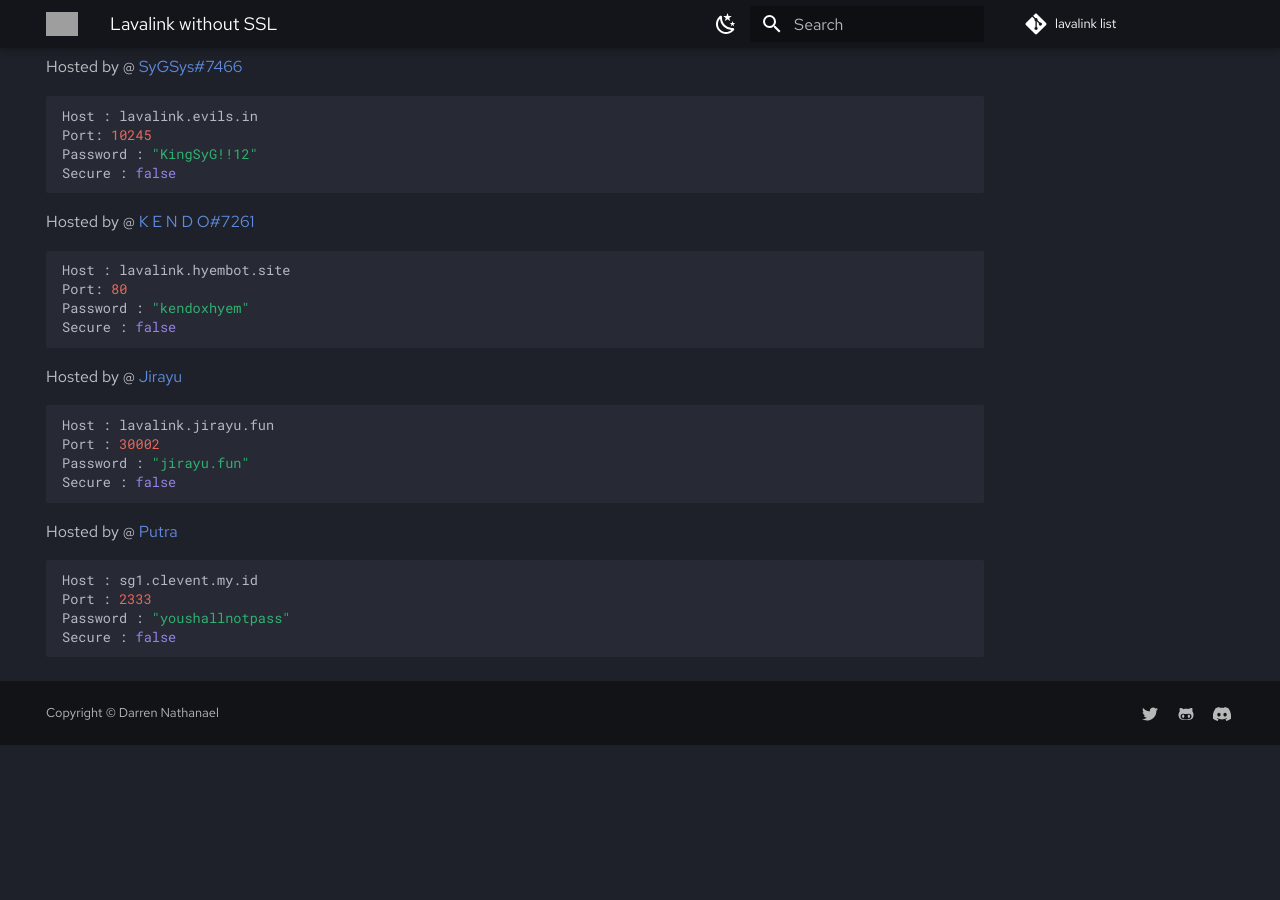
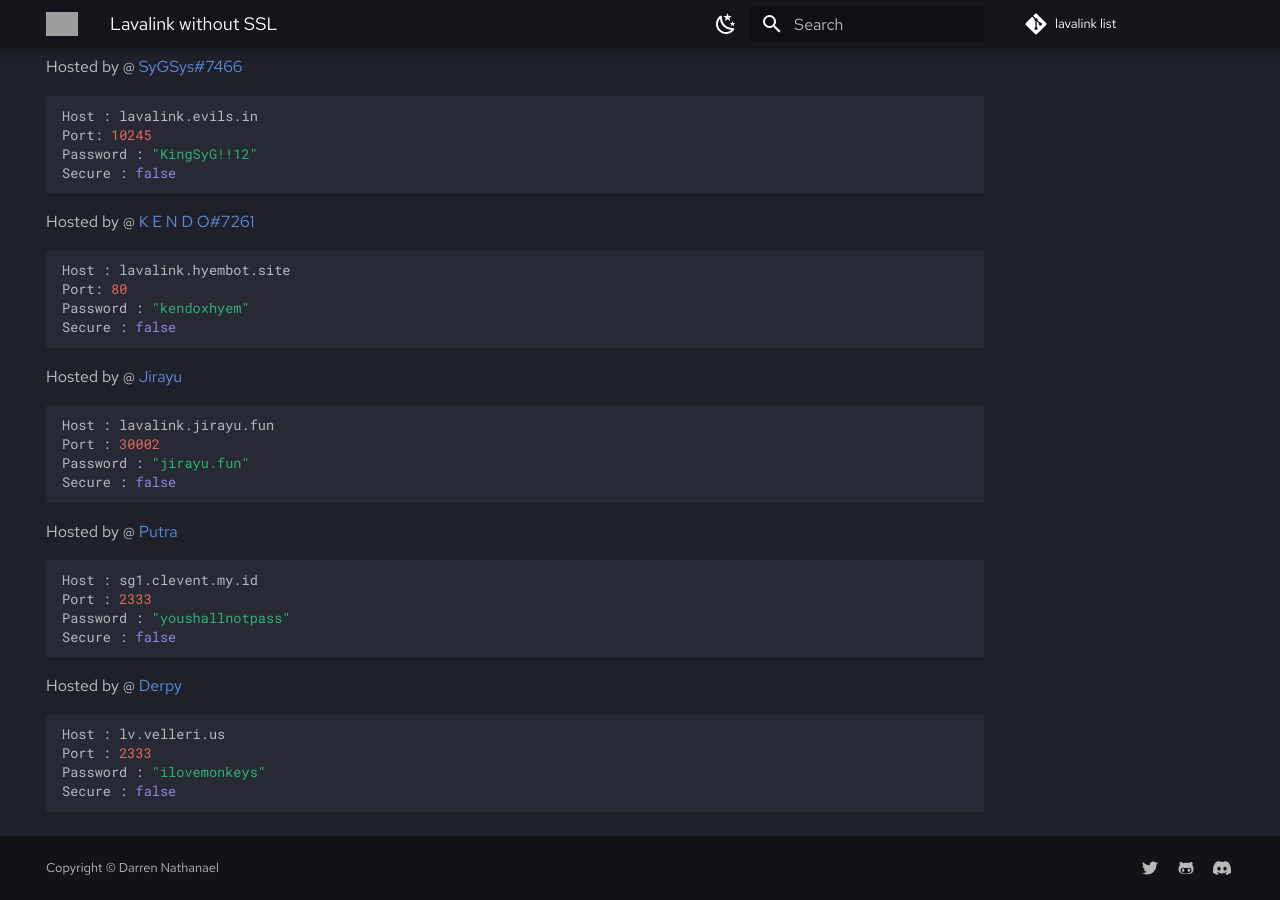
Before and after one commit to DarrenOfficial/lavalink-list, an MkDocs documentation site: the page built from docs/NoSSL/lavalink-without-ssl.md, in a window 1280 px wide and 900 px high, scrolled down 3603 px. Built offline with MkDocs 1.6.1 and Material for MkDocs 9.7.7, drawn with Linux system fonts in a browser that asks for light colours; comment, search, counter and statistics services are not loaded; before the commit the page ends 4348 px from its top, so only the background shows below that; grey boxes are pictures that could not be loaded.

Commit message:
Update lavalink-without-ssl.md

````diff
--- a/docs/NoSSL/lavalink-without-ssl.md
+++ b/docs/NoSSL/lavalink-without-ssl.md
@@ -214,3 +214,11 @@ Port : 2333
 Password : "youshallnotpass"
 Secure : false
 ```
+
+Hosted by @ [Derpy](https://velleri.us)
+```bash
+Host : lv.velleri.us
+Port : 2333
+Password : "ilovemonkeys"
+Secure : false
+```
````
